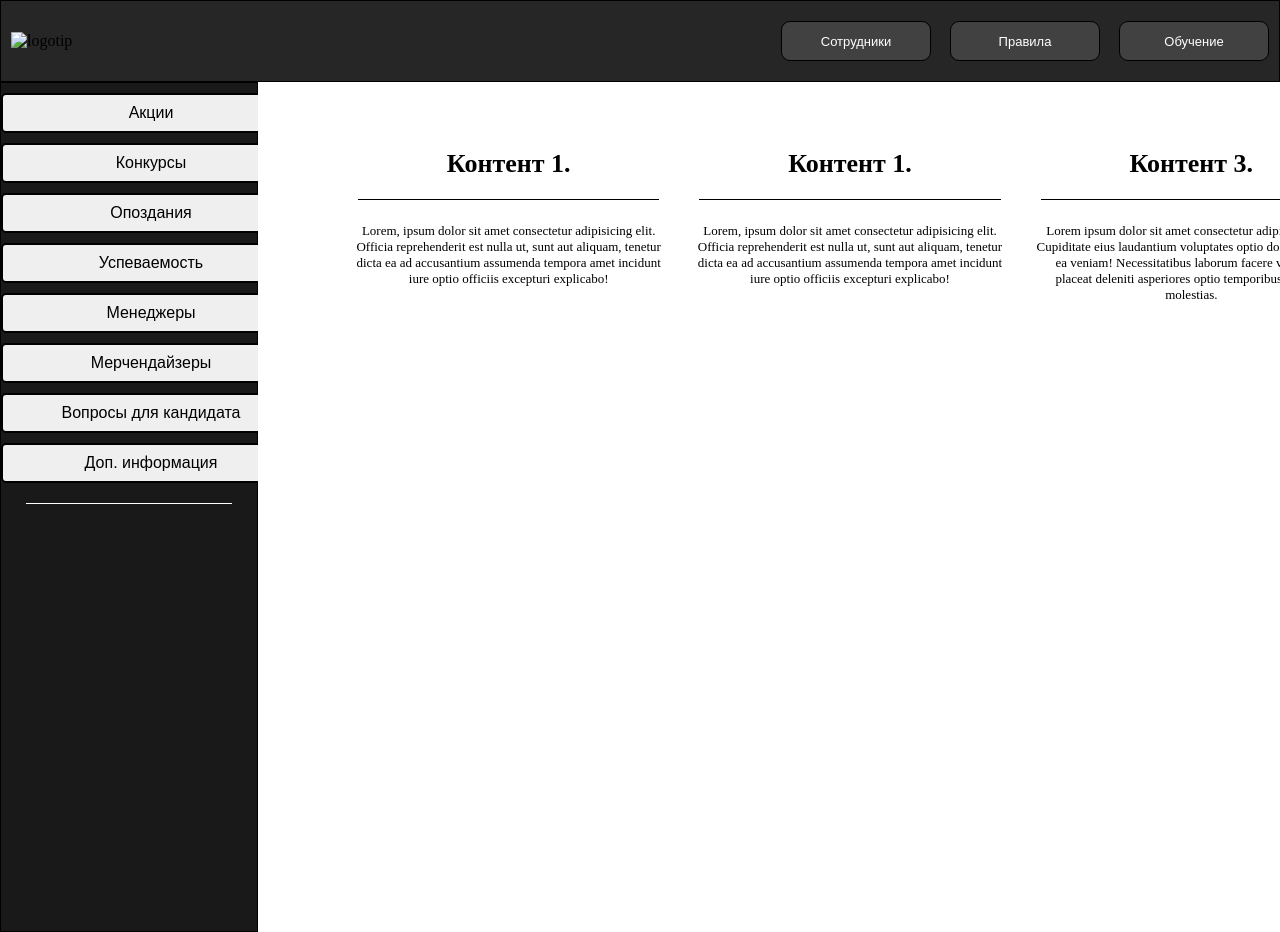
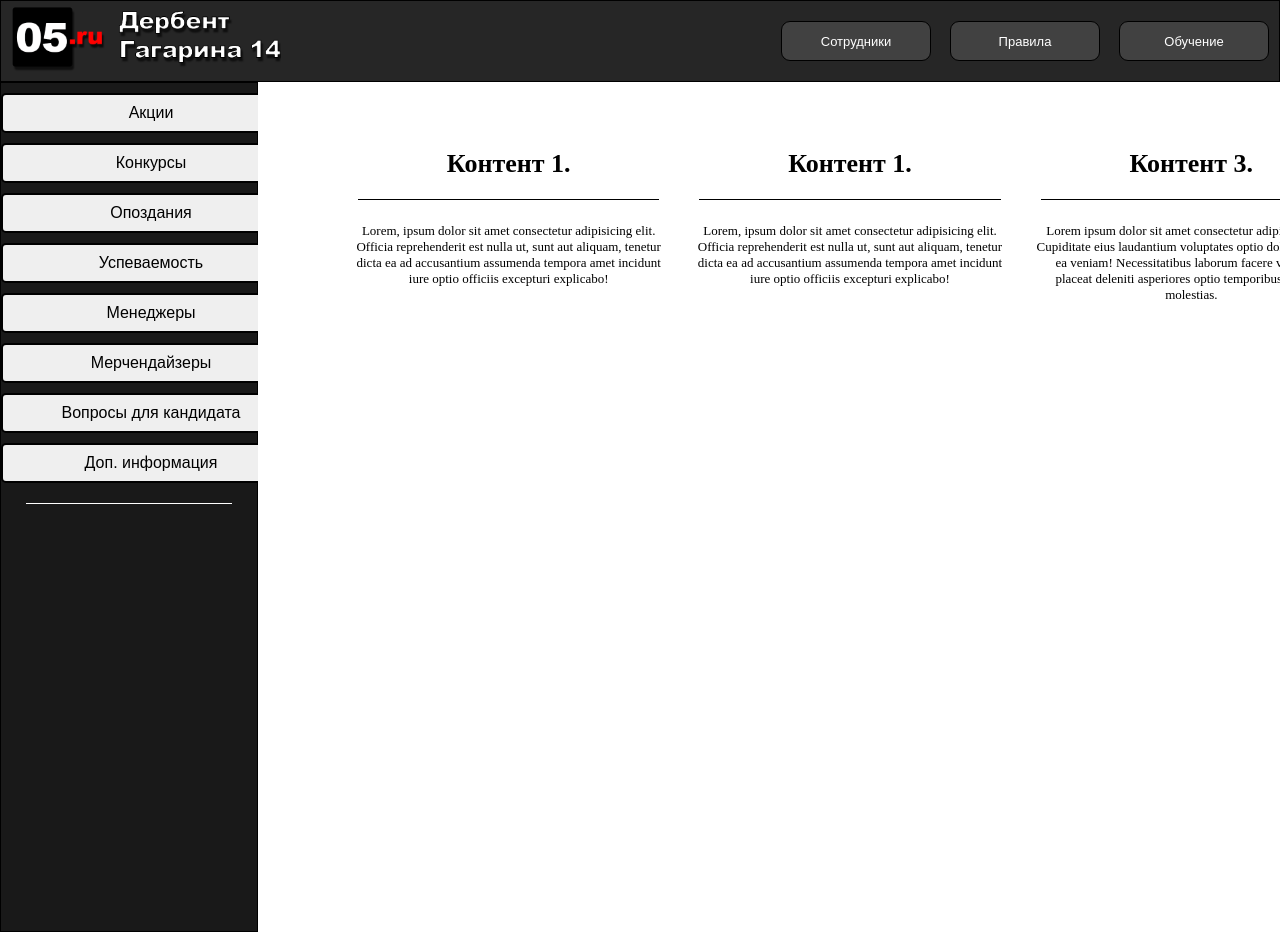
Before and after one commit to Scaraleto/MySite, a plain HTML site: page index.html in a window 1280 px wide. Shown: the top 932 px of the page. Drawn offline with Linux system fonts and the light colour scheme; the site is published under a folder, as on GitHub Pages, so addresses that start at the root find nothing.

Commit message:
Update index.html

```diff
--- a/index.html
+++ b/index.html
@@ -13,7 +13,7 @@
 <div class="header">
 
     <div class="head-logo">
-        <img style="width: 270px;" src="/img/05_logo-ppnngg.png" alt="logotip">
+        <img style="width: 270px;" src="img/05_logo-ppnngg.png" alt="logotip">
     </div>
 
     <div class="head-button-main">
```
